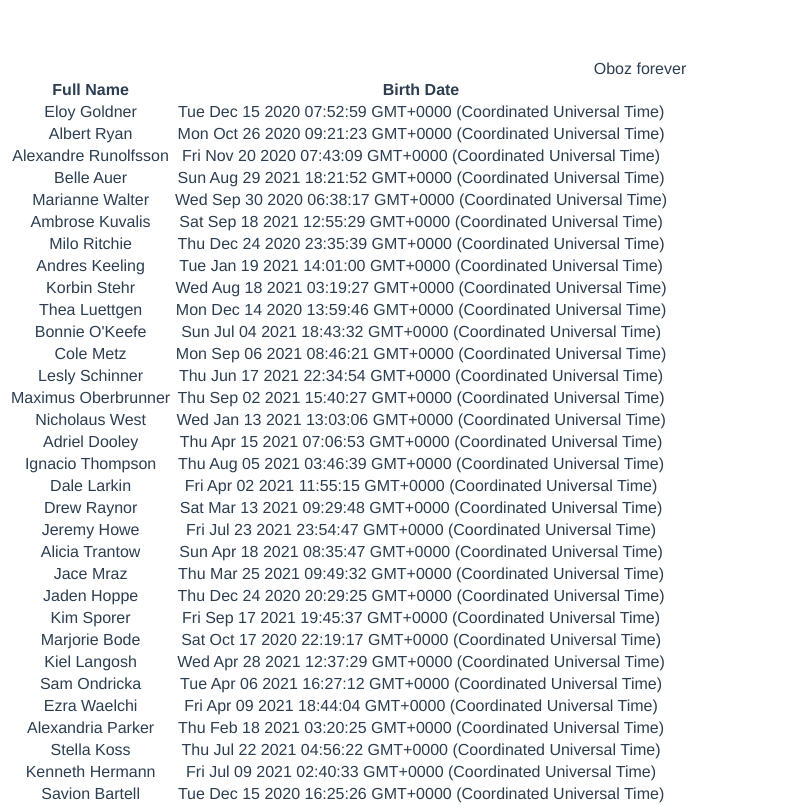
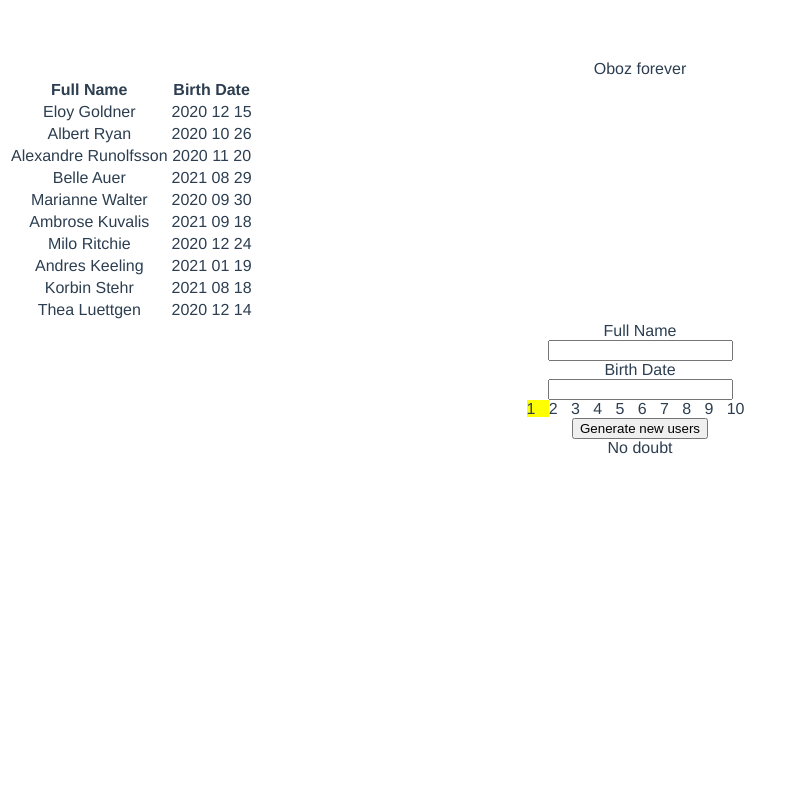
Before and after one commit to Grusteam/vue3-table, a Vue app: page / in a window 1280 px wide. Shown: the top 805 px of the page, without its empty margins (0-796 px from the left). Built offline with nearby package versions, Linux system fonts and the light colour scheme.

Commit message:
#query pagination | sort

```diff
--- a/src/App.vue
+++ b/src/App.vue
@@ -13,7 +13,7 @@ export default {
 };
 </script>
 
-<style>
+<style lang="scss">
 #app {
   font-family: Avenir, Helvetica, Arial, sans-serif;
   -webkit-font-smoothing: antialiased;
--- a/src/components/Users.vue
+++ b/src/components/Users.vue
@@ -1,63 +1,89 @@
 <template>
-  <div class="hello">
+  <div class="users">
     <header>Oboz forever</header>
     <UsersTable
       :items="usersOutput"
       :sorting="sortingParams"
       @sort="(id) => (sortingField = id)"
     />
-    <div class="pagination">
-      <span
-        class="pagination__item"
-        v-for="(n, i) in totalPages"
-        :key="i"
-        @click="page = n"
-      >
-        {{ n }} &nbsp;
-      </span>
-    </div>
+    <!--  -->
+    <SearchBar />
+    <!--  -->
+    <Pagination
+      v-model="page"
+      :items="sortedUsers?.length"
+      :page-size="pageSize"
+    />
+    <button @click="users = generateNewUsers()">Generate new users</button>
     <footer>No doubt</footer>
   </div>
 </template>
 
 <script>
 import UsersTable from './UsersTable';
+import Pagination from './Pagination';
+import SearchBar from './SearchBar';
 import { getUsers } from '../scripts/utils/faker';
 import {
   countPaginationParams,
   sortByField,
 } from '../scripts/utils/applicative';
-import { pageSize } from '../scripts/constants/business/table';
+import history from '../scripts/utils/history';
+import { tableFields } from '../scripts/constants/business/table';
 
 export default {
   name: 'Users',
   components: {
     UsersTable,
+    Pagination,
+    SearchBar,
   },
   data() {
+    const { page, pageSize, sortingField } = this.getQueryParams();
+    const users = this.getUsers();
+
+    this.pageSize = pageSize;
+
     const result = {
-      page: 1,
-      sortingField: null,
+      users,
+      /*  */
+      page,
+      sortingField,
       sortingDirection: false,
     };
 
     return result;
   },
+  watch: {
+    page(val) {
+      history.update('page', val);
+    },
+  },
   computed: {
     sortingParams() {
       const { sortingField, sortingDirection } = this;
-      const result = { sortingField, sortingDirection };
+      const result = { field: sortingField, direction: sortingDirection };
 
       return result;
     },
     totalPages() {
-      const { filteredUsers } = this;
-      const result = Math.ceil(filteredUsers?.length / pageSize);
+      const { sortedUsers, pageSize } = this;
+      const result = Math.ceil(sortedUsers?.length / pageSize);
 
       return result;
     },
-    /* filtering */
+    /* 1 filtering */
     filteredUsers() {
+      const { users } = this;
+
+      const filter = () => true;
+
+      const result = users.filter(filter);
+
+      return result;
+    },
+    /* 2 sorting */
+    sortedUsers() {
       const { users, sortingField } = this;
       const result = [...users];
 
@@ -68,29 +94,83 @@ export default {
 
       return result;
     },
-    /* pagination */
+    /* 3 pagination */
     usersOutput() {
-      const { filteredUsers, page } = this;
-      const { start, end } = countPaginationParams(page, pageSize);
-      const result = filteredUsers.slice(start, end);
-      console.log('page, start, end', page, start, end);
+      const { sortedUsers, page, pageSize } = this;
+      const { start, end } = countPaginationParams(
+        page,
+        pageSize,
+        sortedUsers.length
+      );
+      const result = sortedUsers.slice(start, end);
 
       return result;
     },
   },
   beforeCreate() {
-    this.usersCount = 300;
+    /* plwase pre-set users number */
+    this.usersCount = 100;
   },
   created() {
-    const users = getUsers(this.usersCount);
+    const queryParams = history.getAllParams();
 
-    this.users = users;
+    this.queryParams = queryParams;
   },
-  methods: {},
+  methods: {
+    getUsers() {
+      const { usersCount } = this;
+      const storedUsersString = localStorage.getItem('_oboz-table-users');
+      let users = [];
+
+      /*  */
+      try {
+        const storedUsers = JSON.parse(storedUsersString);
+
+        if (storedUsers?.length === usersCount) users = storedUsers;
+      } catch (e) {
+        console.error(e);
+        localStorage.removeItem('_oboz-table-users');
+      }
+
+      /* ER */
+      if (users?.length) return users;
+
+      users = this.generateNewUsers();
+
+      return users;
+    },
+    generateNewUsers() {
+      const { usersCount } = this;
+      const result = getUsers(usersCount);
+
+      localStorage.setItem('_oboz-table-users', JSON.stringify(result));
+
+      return result;
+    },
+    getQueryParams() {
+      const queryParams = history.getAllParams();
+      const {
+        page: queryPage,
+        sort,
+        perPage /* selection, filter */,
+      } = queryParams;
+      const page = +queryPage > 0 ? +queryPage : 1;
+      const pageSize = +perPage > 0 ? +perPage : 10;
+      const sortingField =
+        tableFields.find(({ id }) => id === sort)?.id || null;
+
+      const result = { page, pageSize, sortingField };
+
+      // console.log('input', queryParams);
+      // console.log('output', result);
+
+      return result;
+    },
+  },
 };
 </script>
 
-<style scoped></style>
+<style scoped lang="scss"></style>
 
 /* tableParams=sort:-fullName page:1 perPage=5 selection=id1,id2
 filter=fullName:Vladis birthDate:12.12.2012 */
--- a/src/components/UsersTable.vue
+++ b/src/components/UsersTable.vue
@@ -8,7 +8,8 @@
             v-for="{ id, name } in tableFields"
             :key="id"
             :class="{
-              'is-active': sorting?.field === id,
+              column: true,
+              active: sorting?.field === id,
               asc: sorting?.direction,
             }"
             @click="$emit('sort', id)"
@@ -22,7 +23,7 @@
         <tr v-for="user in items" :key="user.id">
           <!-- value -->
           <td v-for="{ id } in tableFields" :key="id">
-            {{ user[id] }}
+            {{ id === 'birthDate' ? humanizeDate(user[id]) : user[id] }}
           </td>
         </tr>
       </tbody>
@@ -32,6 +33,7 @@
 
 <script>
 import { tableFields } from '../scripts/constants/business/table';
+import { humanizeDate } from '../scripts/utils/applicative';
 
 export default {
   name: 'UsersTable',
@@ -53,11 +55,16 @@ export default {
   computed: {},
   created() {
     this.tableFields = tableFields;
-
-    console.log('this.items', this.items);
+    this.humanizeDate = humanizeDate;
   },
   methods: {},
 };
 </script>
 
-<style scoped></style>
+<style scoped lang="scss">
+.column {
+  &.active {
+    background-color: #ff0;
+  }
+}
+</style>
```
